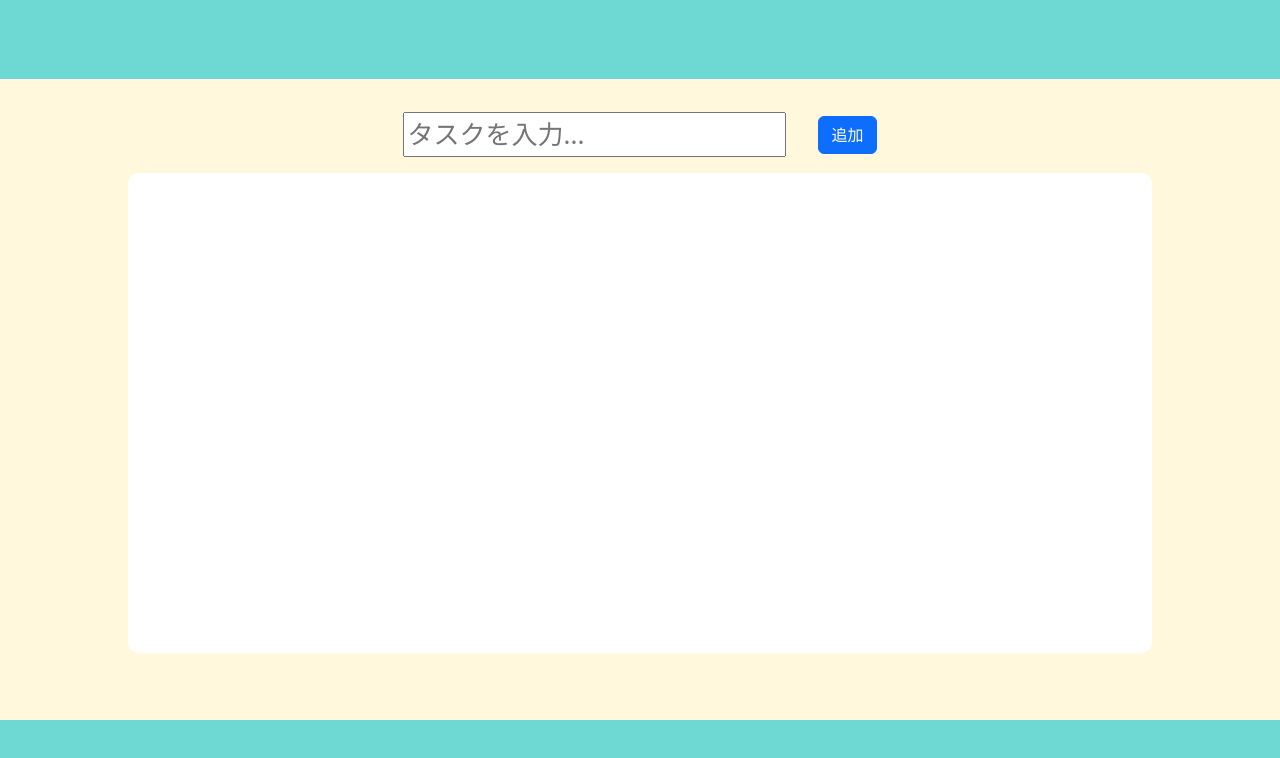
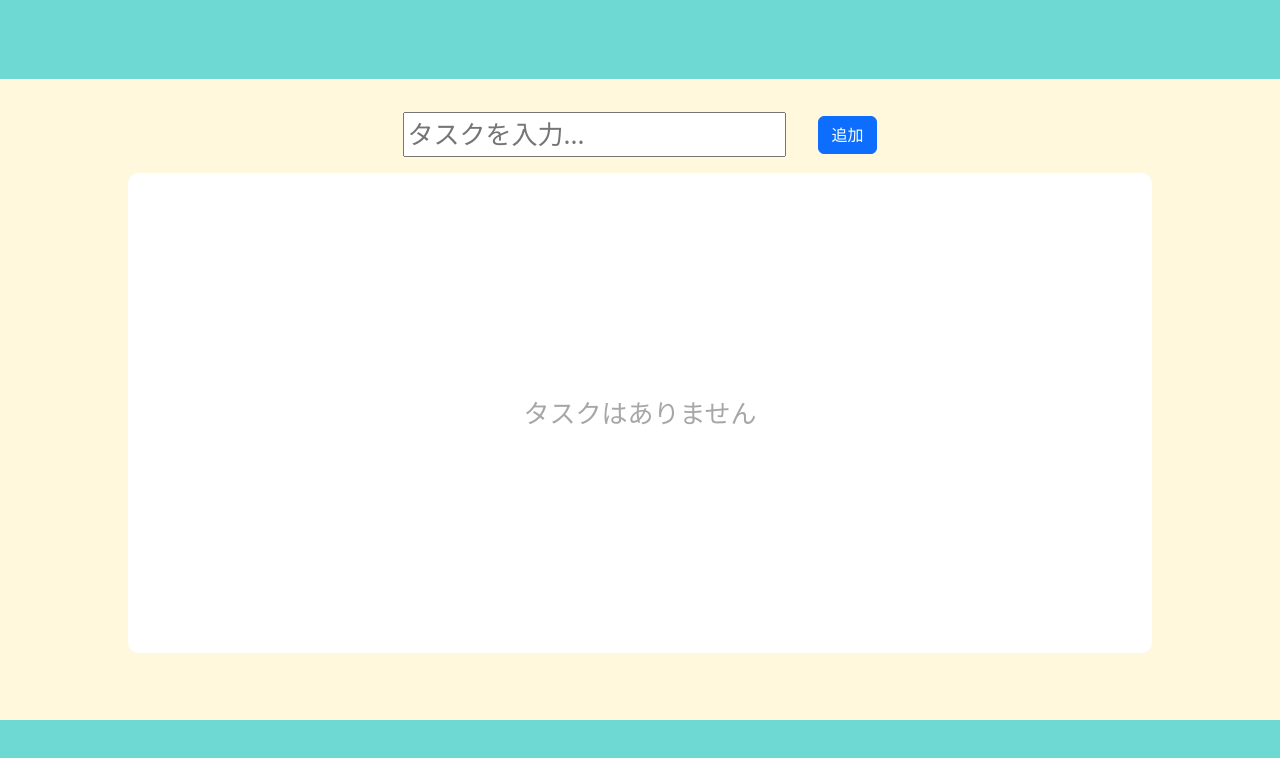
Before and after one commit to momotabetai0110/react-test-ver3, a React (Vite) app: page /react-test-ver3/ in a window 1280 px wide. Shown: the top 758 px of the page. Built offline with nearby package versions, Linux system fonts and the light colour scheme.

Commit message:
タスク無し画面追加

```diff
--- a/src/App.css
+++ b/src/App.css
@@ -64,8 +64,21 @@
   border-radius: 10px;
   overflow-y: auto;
 }
+
+.App-task-list.empty {
+  color: rgb(167, 167, 167);
+  width: 80vw;
+  height: 60vh;
+  display: flex;
+  flex-direction: column;
+  background-color: white;
+  border: white solid 1px;
+  border-radius: 10px;
+  justify-content: center;
+}
+
 .App-task-card {
-  color: black;
+  color: rgb(138, 138, 138);
   display: flex;
   padding: 0.3rem;
   margin: 0.5rem;
--- a/src/pages/Home.tsx
+++ b/src/pages/Home.tsx
@@ -77,8 +77,10 @@ export default function Home() {
             </button>
           </form>
         </div>
-        <div className="App-task-list">
-          {taskList !== null &&
+        <div
+          className={`App-task-list ${taskList.length === 0 ? "empty" : ""}`}
+        >
+          {taskList.length !== 0 &&
             taskList.map((task, index) => {
               return (
                 <div className="App-task-card">
@@ -96,6 +98,7 @@ export default function Home() {
                 </div>
               );
             })}
+          {taskList.length === 0 && <div>タスクはありません</div>}
         </div>
       </div>
       <div className="App-footer"></div>
```
